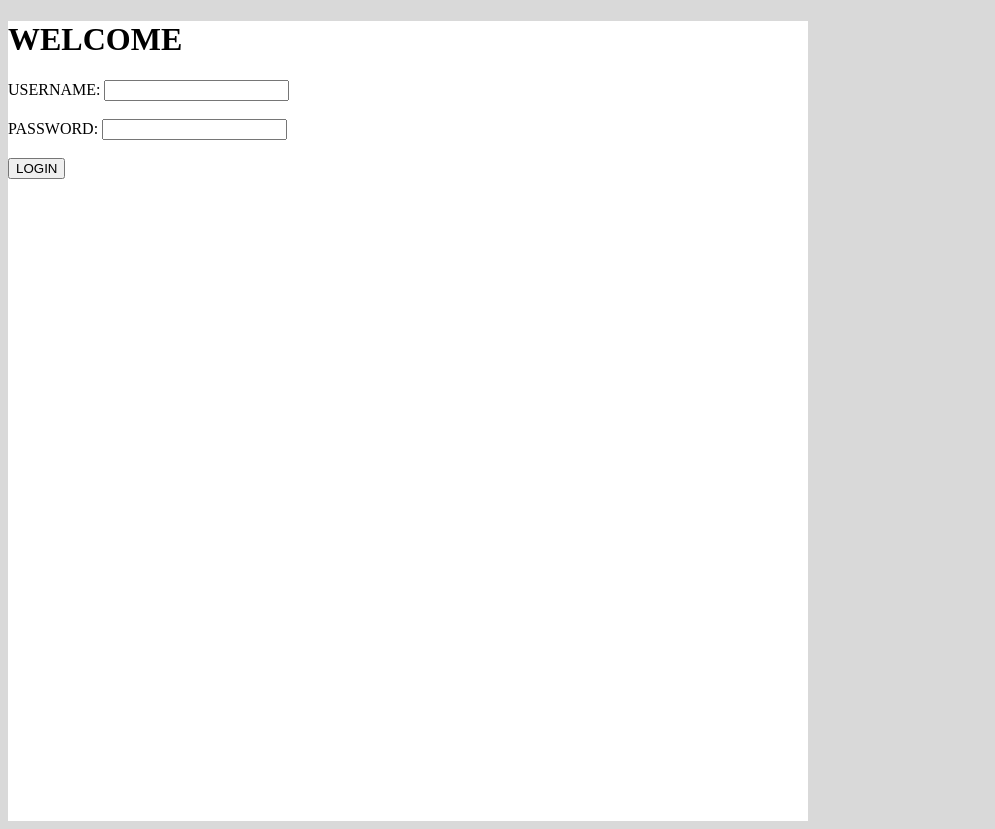
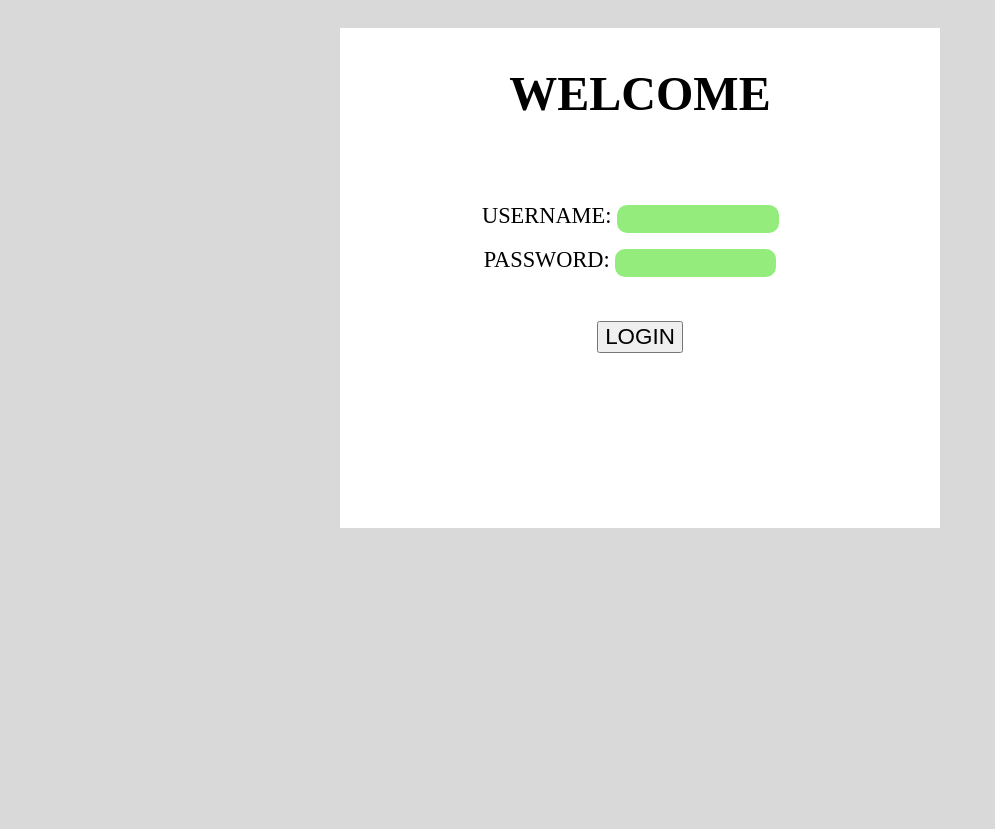
Before and after one commit to dipita-tasnim/370_Project, a PHP site: page / in a window 1280 px wide. Shown: the whole page, without its empty margins (0-995 px from the left). After the commit the page ends 528 px from the top, so only its background shows below. Run offline with PHP 8.4, Linux system fonts and the light colour scheme.

Commit message:
styling for html

```diff
--- a/style.css
+++ b/style.css
@@ -1,11 +1,56 @@
+
+
 body {
-	background: #D9D9D9
+	background: #D9D9D9;
+	display: flex;
+	justify-content: center;
+	align-items: center;
 
 }
 
 .bg {
-	width: 800px;
-	height: 800px;
+	width: 600px;
+	height: 500px;
 	flex-shrink: 0;
 	background: #FFF;
+	display: flex;
+	flex-direction: column;
+	margin-top: 20px;
+
+
 }
+
+.welcome {
+	display: flex;
+	justify-content: center;
+	padding-top: 1%;
+	font-size: 3rem;
+}
+
+.login_form {
+	width: 100%;
+	height: 50%;
+	display: flex;
+	flex-direction: column;
+	align-items: center;
+	justify-content: center;
+
+}
+
+.login_input{
+	width: 50%;
+	height: 100%;
+	border-radius: 10px;
+	background: #93EC7C;
+	border-style: none ;
+}
+
+.input_lable{
+	font-size: 1.4rem;
+}
+
+.login_btn{
+	font-size: 1.4rem;
+	margin-top: 30px;
+
+}
```
